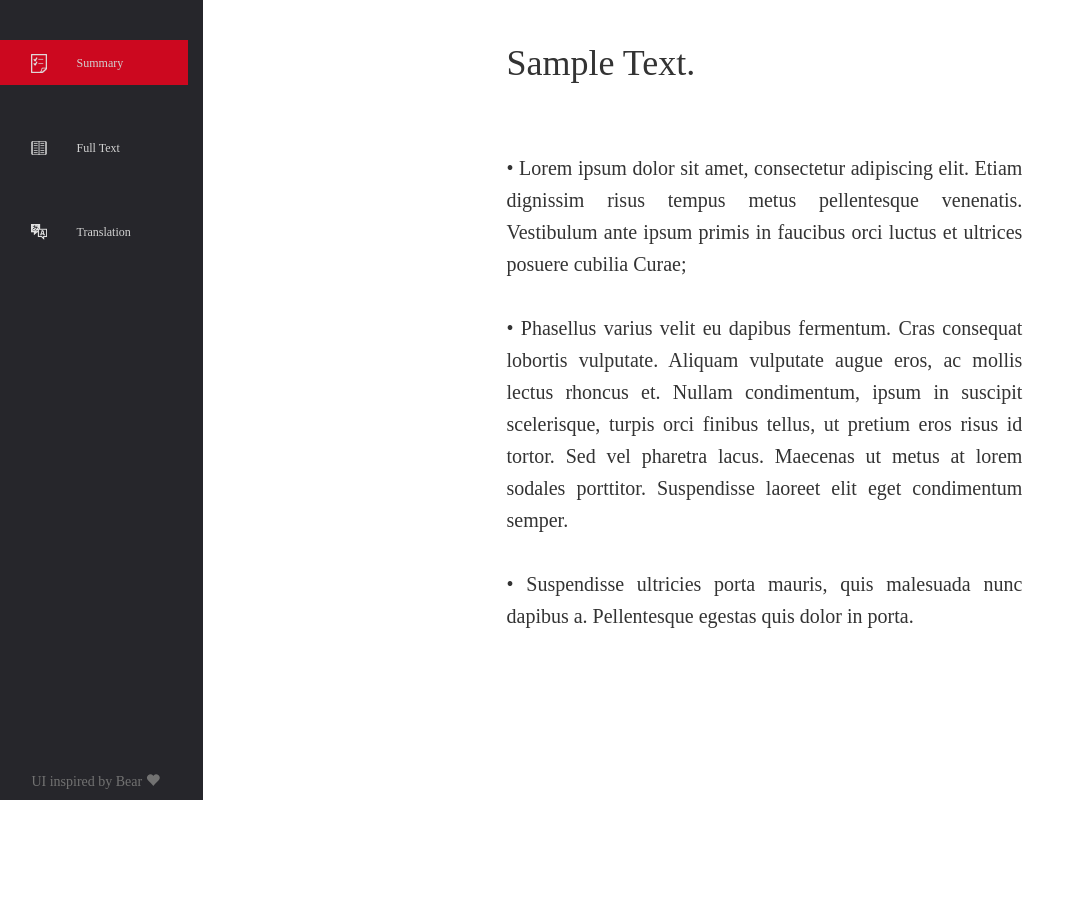
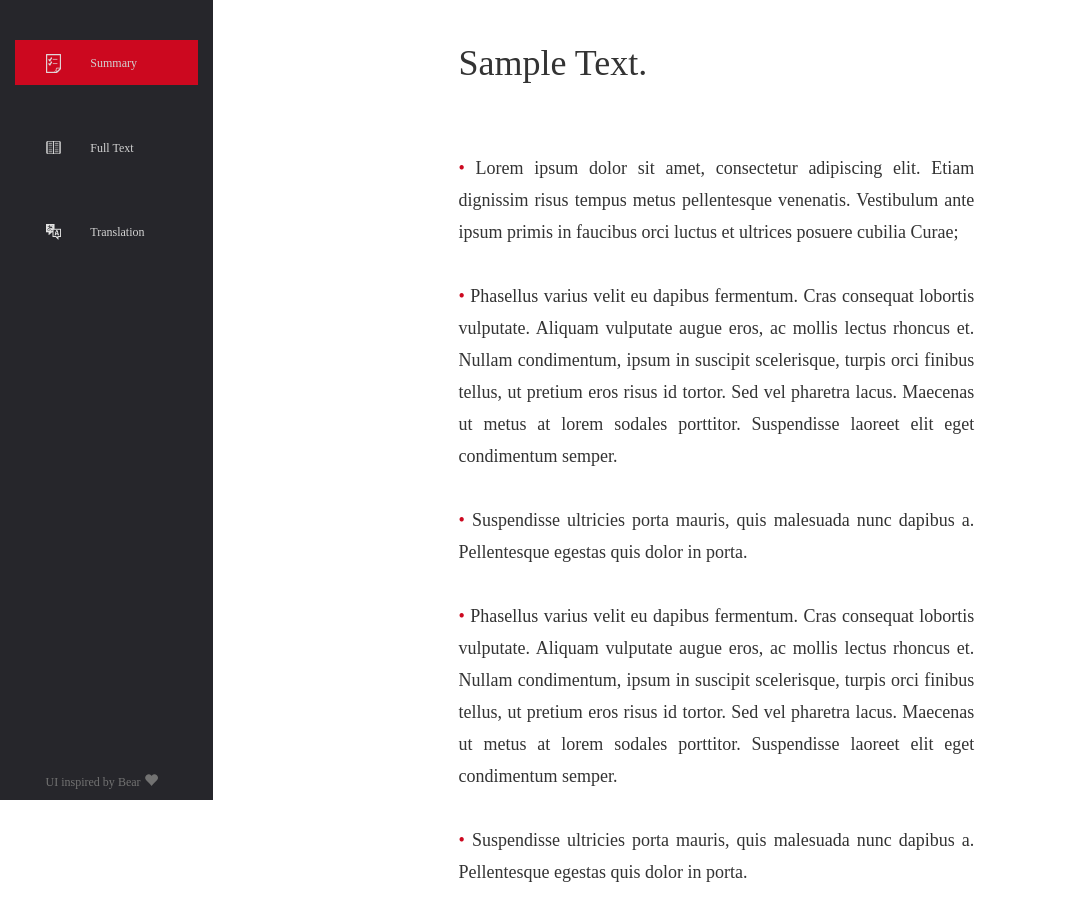
Before and after one commit to chanwooh/tldl-hacktech2017, a PHP site: page /notes.html in a window 1280 px wide. Shown: the whole page, without its empty margins (0-1085 px from the left). Before the commit the page ends 800 px from the top, so only its background shows below. Run offline with PHP 8.4, Linux system fonts and the light colour scheme; some libraries are stand-ins or nearby versions; some web fonts are replaced.

Commit message:
dynamic colors
only dropdown for translation left

```diff
--- a/css/notes.css
+++ b/css/notes.css
@@ -1,5 +1,6 @@
 #notes {
 	height: 100vh;
+	position: relative;
 }
 
 .row {
@@ -8,11 +9,8 @@
 
 .options {
 	background-color: #26262B;
-
 	height: 100%;
-    width: 0;
     position: fixed;
-    z-index: 1;
     top: 0;
     left: 0;
 }
@@ -24,14 +22,14 @@
 .center-notes {
 	display: inline-block;
 	font-family: "Avenir Next" !important;
-	left: 22%;
+	left: 35%;
 	padding-top: 3vh;
 	position: relative;
 	text-align: justify;
 }
 
 .main-notes h3 {
-	font-size: 20px;
+	font-size: 18px;
 	font-style: normal;
 	font-weight: 400;
 	line-height: 4vh;
@@ -39,13 +37,12 @@
 }
 
 .summary {
-	background-color: #CC081F;
 	cursor: pointer;
 	padding-top: 1.5vh;
 	padding-bottom: 1.5vh;
 }
 
-.summmary:hover h3 {
+.summary:hover h3 {
 	color: #fff;
 }
 
@@ -91,4 +88,9 @@
 
 .footnote p {
 	display: inline;
+	font-size: 12px;
 }
+
+a.link {
+	color: #727272;
+}
--- /dev/null
+++ b/js/notes.js
@@ -0,0 +1,21 @@
+function changeText(clickedElement) {
+	var selections = document.getElementsByClassName("selection");
+
+	for (var i = 0; i < selections.length; i++) {
+		selections[i].setAttribute("id", "inactive");
+	}
+
+	clickedElement.setAttribute("id", "active");
+	checkForActiveTab();
+}
+
+function checkForActiveTab() {
+	var selections = document.getElementsByClassName("selection");
+
+	for (var i = 0; i < selections.length; i++) {
+		if (selections[i].getAttribute("id") == "active")
+			selections[i].style.backgroundColor = "#CC081F";
+		else
+			selections[i].style.backgroundColor = "#26262B";
+	}
+}
--- a/notes.html
+++ b/notes.html
@@ -10,15 +10,21 @@
 
     <!-- CSS -->
     <link rel="stylesheet" href="css/animate.css">
-    <link rel="stylesheet" href="css/notes.css">
     <link rel="icon" href="images/logo.png">
     <link rel="stylesheet" href="https://maxcdn.bootstrapcdn.com/bootstrap/3.3.7/css/bootstrap.min.css" integrity="sha384-BVYiiSIFeK1dGmJRAkycuHAHRg32OmUcww7on3RYdg4Va+PmSTsz/K68vbdEjh4u" crossorigin="anonymous">
     <link href="https://fonts.googleapis.com/css?family=Slabo+27px" rel="stylesheet">
     <link href="https://fonts.googleapis.com/css?family=Amiko" rel="stylesheet">
+    <link rel="stylesheet" href="css/notes.css">
 
     <!-- Scripts -->
     <script src="https://ajax.googleapis.com/ajax/libs/jquery/3.1.1/jquery.min.js"></script>
     <script src="https://maxcdn.bootstrapcdn.com/bootstrap/3.3.7/js/bootstrap.min.js" integrity="sha384-Tc5IQib027qvyjSMfHjOMaLkfuWVxZxUPnCJA7l2mCWNIpG9mGCD8wGNIcPD7Txa" crossorigin="anonymous"></script>
+
+    <script>
+        window.onload = function () {
+            checkForActiveTab();
+        }
+    </script>
 
 </head>
 
@@ -30,21 +36,21 @@
         <div class = "row">
             <div class = "options col-md-2">
                 <div class = "sidebar-divide">
-                    <div class = "summary">
+                    <div class = "selection summary" id="active" onclick="changeText(this)">
                         <div class = "col-md-offset-2">
                             <img class = "sidebar-image" src="images/summary.png"> <h3 class = "sidebar-text"> Summary </h3>
                         </div>
                     </div>
                 </div>
                 <div class = "sidebar-divide">
-                    <div class = "full">
+                    <div class = "selection full" id="inactive" onclick="changeText(this)">
                         <div class = "col-md-offset-2">
                             <img class = "sidebar-image" src="images/full.png"> <h3 class = "sidebar-text"> Full Text </h3>
                         </div>
                     </div>
                 </div>
                 <div class = "sidebar-divide">
-                    <div class = "translate">
+                    <div class = "selection translate" id="inactive" onclick="changeText(this)">
                         <div class = "col-md-offset-2">
                             <img class = "sidebar-image" src="images/translate.png"> <h3 class = "sidebar-text"> Translation </h3>
                         </div>
@@ -53,7 +59,7 @@
                 <div class = "sidebar-footnote">
                     <div class ="col-md-offset-2">
                         <div class = "footnote" style="position: absolute; bottom: 1vh;">
-                            <p> UI inspired by Bear </p> <span class ="glyphicon glyphicon-heart"></span>
+                            <p> UI inspired by <a class = "link" href="http://www.bear-writer.com/"> Bear</a></p> <span class ="glyphicon glyphicon-heart"></span>
                         </div>
                     </div>
                 </div>
@@ -61,11 +67,15 @@
             <div class = "center-notes col-md-5">
                 <h1> Sample Text. </h1>
                 <div class = "main-notes">
-                    <h3> • Lorem ipsum dolor sit amet, consectetur adipiscing elit. Etiam dignissim risus tempus metus pellentesque venenatis.
+                    <h3> <span style="color: #CC081F">•</span> Lorem ipsum dolor sit amet, consectetur adipiscing elit. Etiam dignissim risus
+                           tempus metus pellentesque venenatis.
                            Vestibulum ante ipsum primis in faucibus orci luctus et ultrices posuere cubilia Curae; <br> <br>
-                         • Phasellus varius velit eu dapibus fermentum. Cras consequat lobortis vulputate. Aliquam vulputate augue eros, ac mollis
+                         <span style="color: #CC081F">•</span> Phasellus varius velit eu dapibus fermentum. Cras consequat lobortis vulputate. Aliquam vulputate augue eros, ac mollis
                            lectus rhoncus et. Nullam condimentum, ipsum in suscipit scelerisque, turpis orci finibus tellus, ut pretium eros risus id tortor. Sed vel pharetra lacus. Maecenas ut metus at lorem sodales porttitor. Suspendisse laoreet elit eget condimentum semper. <br> <br>
-                         • Suspendisse ultricies porta mauris, quis malesuada nunc dapibus a. Pellentesque egestas quis dolor in porta. </h3>
+                         <span style="color: #CC081F">•</span> Suspendisse ultricies porta mauris, quis malesuada nunc dapibus a. Pellentesque egestas quis dolor in porta. <br> <br>
+                         <span style="color: #CC081F">•</span> Phasellus varius velit eu dapibus fermentum. Cras consequat lobortis vulputate. Aliquam vulputate augue eros, ac mollis
+                           lectus rhoncus et. Nullam condimentum, ipsum in suscipit scelerisque, turpis orci finibus tellus, ut pretium eros risus id tortor. Sed vel pharetra lacus. Maecenas ut metus at lorem sodales porttitor. Suspendisse laoreet elit eget condimentum semper. <br> <br>
+                         <span style="color: #CC081F">•</span> Suspendisse ultricies porta mauris, quis malesuada nunc dapibus a. Pellentesque egestas quis dolor in porta. </h3>
                 </div>
             </div>
         </div>
@@ -73,6 +83,6 @@
 
 </body>
 
-    <script src="js/index.js"></script>
+    <script src="js/notes.js"></script>
 
 </html>
```
